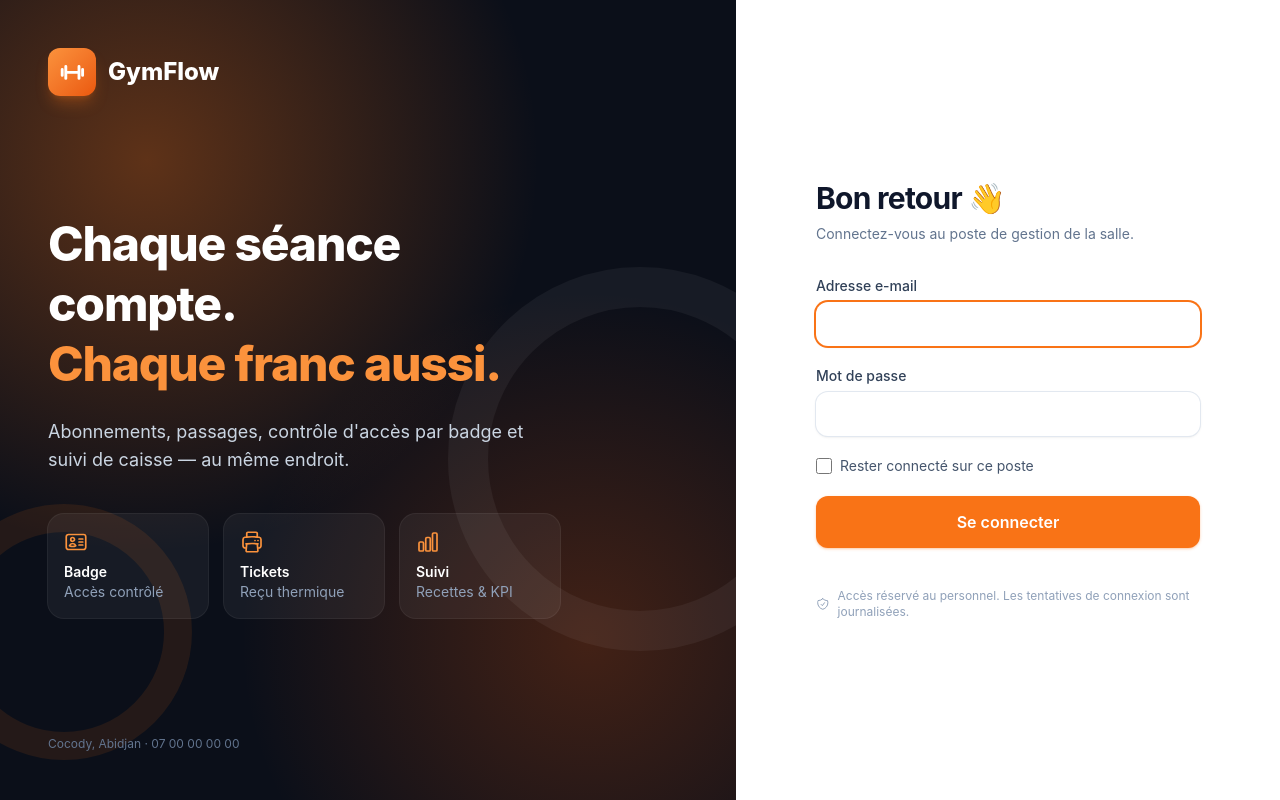
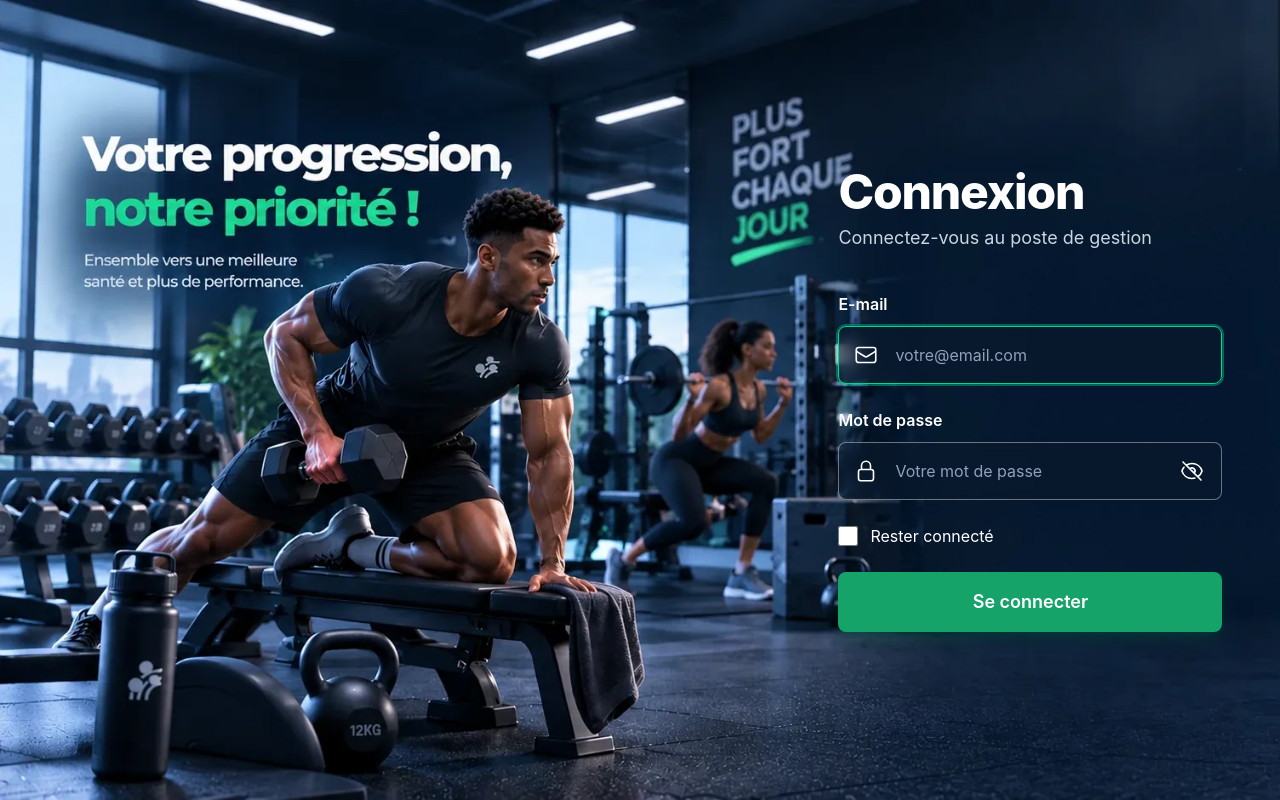
Before and after one commit to guysergekouassi/gym, a Laravel app: page /login in a window 1280 px wide. Run offline with Laravel 12, Linux system fonts and the light colour scheme; style sheets or scripts are compiled from the project's sources.

Commit message:
Connexion : nouvelle page avec visuel de la salle, afficher/masquer le mot de passe
Co-Authored-By: Claude Opus 5.5 <noreply@anthropic.com>
Claude-Session: https://claude.ai/code/session_01BoHGktCQAeT5jXiFGuYBnv

```diff
--- a/resources/views/auth/login.blade.php
+++ b/resources/views/auth/login.blade.php
@@ -1,5 +1,5 @@
 <!DOCTYPE html>
-<html lang="fr" class="h-full bg-white">
+<html lang="fr" class="h-full">
 <head>
     <meta charset="utf-8">
     <meta name="viewport" content="width=device-width, initial-scale=1">
@@ -7,75 +7,75 @@
     <title>Connexion · {{ config('salle.nom') }}</title>
     @vite(['resources/css/app.css', 'resources/js/app.js'])
 </head>
-<body class="h-full bg-white">
-<div class="flex min-h-full">
-    {{-- Panneau visuel --}}
-    <div class="relative hidden flex-1 overflow-hidden bg-ink-950 lg:flex lg:flex-col lg:justify-between lg:p-12">
-        <div class="absolute inset-0 bg-[radial-gradient(circle_at_20%_20%,_rgba(249,115,22,0.35),_transparent_45%),radial-gradient(circle_at_80%_80%,_rgba(234,88,12,0.25),_transparent_40%)]"></div>
-        <div class="absolute -right-24 top-1/3 size-96 rounded-full border-[40px] border-white/5"></div>
-        <div class="absolute -left-16 bottom-10 size-64 rounded-full border-[28px] border-brand-500/10"></div>
+<body class="h-full bg-[#071426]">
+<div class="relative min-h-full overflow-hidden">
+    {{-- Visuel (le slogan fait partie de l'image) --}}
+    <img src="{{ asset('images/connexion.webp') }}" alt=""
+         class="absolute inset-0 size-full object-cover object-[55%_center] lg:object-left">
+    <div class="absolute inset-0 bg-gradient-to-t from-[#071426] via-[#071426]/70 to-transparent lg:hidden"></div>
 
-        <div class="relative flex items-center gap-3">
-            <x-logo class="size-12"/>
-            <span class="text-2xl font-extrabold text-white">{{ config('salle.nom') }}</span>
-        </div>
+    <h1 class="sr-only">{{ config('salle.nom') }} — Votre progression, notre priorité !</h1>
 
-        <div class="relative max-w-lg">
-            <p class="text-5xl font-extrabold leading-tight tracking-tight text-white">
-                Chaque séance compte.<br><span class="text-brand-400">Chaque franc aussi.</span>
+    <div class="relative flex min-h-screen items-end justify-center px-6 pb-10 lg:items-center lg:justify-end lg:px-[4.5vw] lg:pb-0">
+        <div class="w-full max-w-md lg:w-[30vw] lg:max-w-[500px]">
+            {{-- Sur mobile, le slogan de l'image est hors cadre : on le reprend en texte --}}
+            <p class="mb-8 text-3xl font-extrabold leading-tight text-white lg:hidden" aria-hidden="true">
+                Votre progression,<br><span class="text-emerald-400">notre priorité !</span>
             </p>
-            <p class="mt-6 text-lg text-slate-300">Abonnements, passages, contrôle d'accès par badge et suivi de caisse — au même endroit.</p>
-            <div class="mt-10 grid grid-cols-3 gap-4 text-sm">
-                <div class="rounded-2xl bg-white/5 p-4 ring-1 ring-white/10">
-                    <x-icon name="card" class="size-6 text-brand-400"/><p class="mt-2 font-semibold text-white">Badge</p><p class="text-slate-400">Accès contrôlé</p>
-                </div>
-                <div class="rounded-2xl bg-white/5 p-4 ring-1 ring-white/10">
-                    <x-icon name="printer" class="size-6 text-brand-400"/><p class="mt-2 font-semibold text-white">Tickets</p><p class="text-slate-400">Reçu thermique</p>
-                </div>
-                <div class="rounded-2xl bg-white/5 p-4 ring-1 ring-white/10">
-                    <x-icon name="chart" class="size-6 text-brand-400"/><p class="mt-2 font-semibold text-white">Suivi</p><p class="text-slate-400">Recettes &amp; KPI</p>
-                </div>
-            </div>
-        </div>
+            <h2 class="text-4xl font-extrabold tracking-tight text-white lg:text-[2.7vw] xl:text-5xl">Connexion</h2>
+            <p class="mt-2 text-lg text-slate-300">Connectez-vous au poste de gestion</p>
 
-        <p class="relative text-xs text-slate-500">{{ config('salle.adresse') }}@if(config('salle.telephone')) · {{ config('salle.telephone') }}@endif</p>
-    </div>
-
-    {{-- Formulaire --}}
-    <div class="flex flex-1 flex-col justify-center px-6 py-12 sm:px-12 lg:max-w-xl lg:flex-none xl:px-20">
-        <div class="mx-auto w-full max-w-sm">
-            <div class="flex items-center gap-3 lg:hidden">
-                <x-logo/>
-                <span class="text-xl font-extrabold">{{ config('salle.nom') }}</span>
-            </div>
-            <h1 class="mt-8 text-3xl font-bold tracking-tight text-slate-900 lg:mt-0">Bon retour 👋</h1>
-            <p class="mt-2 text-sm text-slate-500">Connectez-vous au poste de gestion de la salle.</p>
-
-            <form method="POST" action="{{ route('login') }}" class="mt-8 space-y-5">
+            <form method="POST" action="{{ route('login') }}" class="mt-10 space-y-6">
                 @csrf
                 @error('email')
-                    <div class="flex items-start gap-2 rounded-xl bg-red-50 px-4 py-3 text-sm text-red-800 ring-1 ring-red-600/20" role="alert">
+                    <div class="flex items-start gap-2 rounded-lg bg-red-500/15 px-4 py-3 text-sm text-red-200 ring-1 ring-red-400/40" role="alert">
                         <x-icon name="alert" class="mt-0.5 size-5 shrink-0"/> {{ $message }}
                     </div>
                 @enderror
 
                 <div>
-                    <label for="email" class="label">Adresse e-mail</label>
-                    <input id="email" type="email" name="email" value="{{ old('email') }}" required autofocus autocomplete="username" maxlength="150" class="input py-3">
+                    <label for="email" class="mb-2.5 block text-base font-semibold text-white">E-mail</label>
+                    <div class="relative">
+                        <svg class="pointer-events-none absolute left-4 top-1/2 z-10 size-6 -translate-y-1/2 text-white" fill="none" viewBox="0 0 24 24" stroke-width="1.6" stroke="currentColor" aria-hidden="true">
+                            <path stroke-linecap="round" stroke-linejoin="round" d="M21.75 6.75v10.5a2.25 2.25 0 0 1-2.25 2.25h-15a2.25 2.25 0 0 1-2.25-2.25V6.75m19.5 0A2.25 2.25 0 0 0 19.5 4.5h-15a2.25 2.25 0 0 0-2.25 2.25m19.5 0v.243a2.25 2.25 0 0 1-1.07 1.916l-7.5 4.615a2.25 2.25 0 0 1-2.36 0L3.32 8.91a2.25 2.25 0 0 1-1.07-1.916V6.75"/>
+                        </svg>
+                        <input id="email" type="email" name="email" value="{{ old('email') }}" required autofocus autocomplete="username" maxlength="150"
+                               placeholder="votre@email.com"
+                               class="block w-full rounded-lg border border-white/40 bg-[#0a1a2e]/60 py-4 pl-14 pr-4 text-base text-white placeholder:text-slate-400 backdrop-blur-sm focus:border-emerald-400 focus:outline-none focus:ring-2 focus:ring-emerald-400/40">
+                    </div>
                 </div>
+
                 <div>
-                    <label for="password" class="label">Mot de passe</label>
-                    <input id="password" type="password" name="password" required autocomplete="current-password" maxlength="200" class="input py-3">
+                    <label for="password" class="mb-2.5 block text-base font-semibold text-white">Mot de passe</label>
+                    <div class="relative">
+                        <svg class="pointer-events-none absolute left-4 top-1/2 z-10 size-6 -translate-y-1/2 text-white" fill="none" viewBox="0 0 24 24" stroke-width="1.6" stroke="currentColor" aria-hidden="true">
+                            <path stroke-linecap="round" stroke-linejoin="round" d="M16.5 10.5V6.75a4.5 4.5 0 1 0-9 0v3.75m-.75 11.25h10.5a2.25 2.25 0 0 0 2.25-2.25v-6.75a2.25 2.25 0 0 0-2.25-2.25H6.75a2.25 2.25 0 0 0-2.25 2.25v6.75a2.25 2.25 0 0 0 2.25 2.25Z"/>
+                        </svg>
+                        <input id="password" type="password" name="password" required autocomplete="current-password" maxlength="200"
+                               placeholder="Votre mot de passe"
+                               class="block w-full rounded-lg border border-white/40 bg-[#0a1a2e]/60 py-4 pl-14 pr-14 text-base text-white placeholder:text-slate-400 backdrop-blur-sm focus:border-emerald-400 focus:outline-none focus:ring-2 focus:ring-emerald-400/40">
+                        <button type="button" data-afficher-mdp="password" aria-label="Afficher le mot de passe"
+                                class="absolute right-3 top-1/2 z-10 -translate-y-1/2 rounded-md p-1.5 text-white hover:text-emerald-300">
+                            <svg data-oeil-ferme class="size-6" fill="none" viewBox="0 0 24 24" stroke-width="1.6" stroke="currentColor" aria-hidden="true">
+                                <path stroke-linecap="round" stroke-linejoin="round" d="M3.98 8.223A10.477 10.477 0 0 0 1.934 12C3.226 16.338 7.244 19.5 12 19.5c.993 0 1.953-.138 2.863-.395M6.228 6.228A10.451 10.451 0 0 1 12 4.5c4.756 0 8.773 3.162 10.065 7.498a10.522 10.522 0 0 1-4.293 5.774M6.228 6.228 3 3m3.228 3.228 3.65 3.65m7.894 7.894L21 21m-3.228-3.228-3.65-3.65m0 0a3 3 0 1 0-4.243-4.243m4.242 4.242L9.88 9.88"/>
+                            </svg>
+                            <svg data-oeil-ouvert class="hidden size-6" fill="none" viewBox="0 0 24 24" stroke-width="1.6" stroke="currentColor" aria-hidden="true">
+                                <path stroke-linecap="round" stroke-linejoin="round" d="M2.036 12.322a1.012 1.012 0 0 1 0-.639C3.423 7.51 7.36 4.5 12 4.5c4.638 0 8.573 3.007 9.963 7.178.07.207.07.431 0 .639C20.577 16.49 16.64 19.5 12 19.5c-4.638 0-8.573-3.007-9.963-7.178Z"/>
+                                <path stroke-linecap="round" stroke-linejoin="round" d="M15 12a3 3 0 1 1-6 0 3 3 0 0 1 6 0Z"/>
+                            </svg>
+                        </button>
+                    </div>
                 </div>
-                <label class="flex items-center gap-2 text-sm text-slate-600">
-                    <input type="checkbox" name="remember" class="size-4 rounded border-slate-300 accent-brand-500"> Rester connecté sur ce poste
+
+                <label class="flex items-center gap-3 text-base text-white">
+                    <input type="checkbox" name="remember" class="size-5 rounded border-white/50 bg-transparent accent-emerald-500">
+                    Rester connecté
                 </label>
-                <button type="submit" class="btn-primary btn-lg w-full">Se connecter</button>
+
+                <button type="submit" class="w-full cursor-pointer rounded-lg bg-[#16a36a] py-4 text-lg font-semibold text-white shadow-lg shadow-emerald-900/40 transition hover:bg-[#13915e] disabled:opacity-70">
+                    Se connecter
+                </button>
             </form>
-
-            <p class="mt-10 flex items-center gap-2 text-xs text-slate-400">
-                <x-icon name="shield" class="size-4"/> Accès réservé au personnel. Les tentatives de connexion sont journalisées.
-            </p>
         </div>
     </div>
 </div>
```
Also changed, not shown: resources/js/app.js (+13 -0 lines), public/images/connexion.webp (added), 5 other files.
